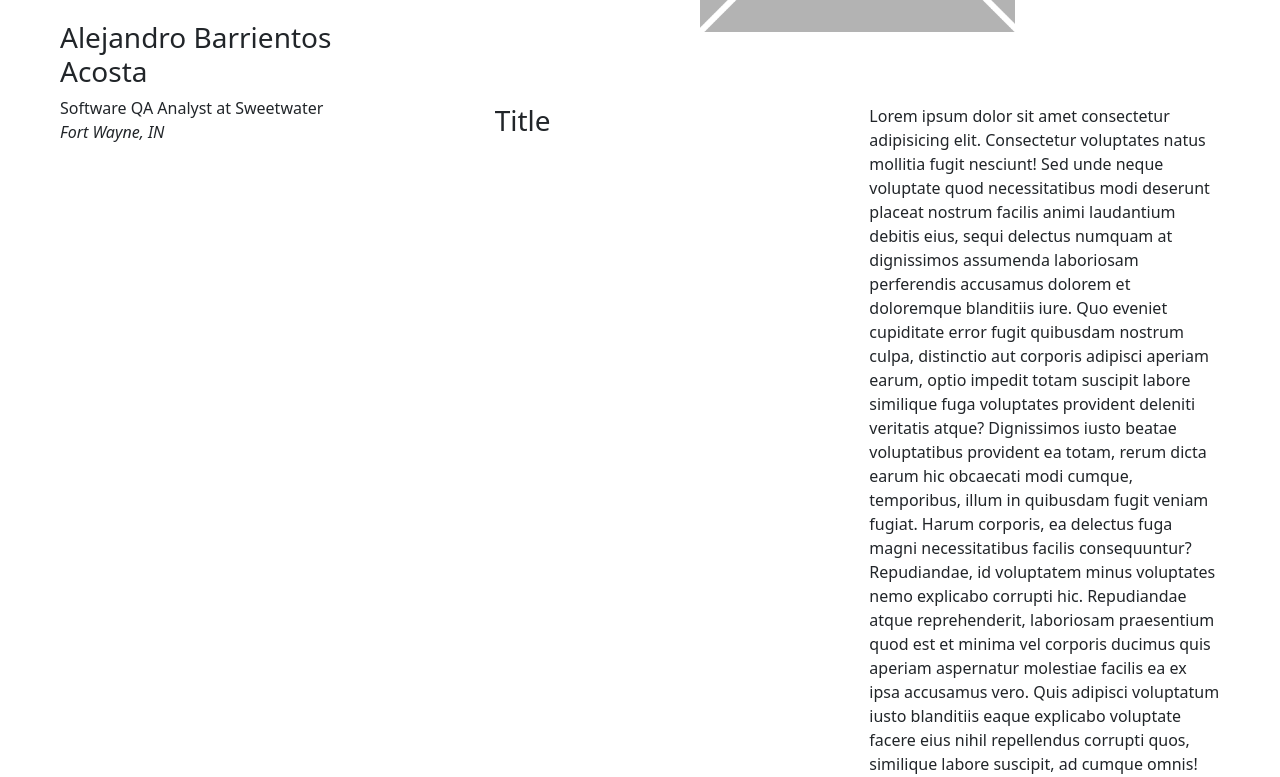
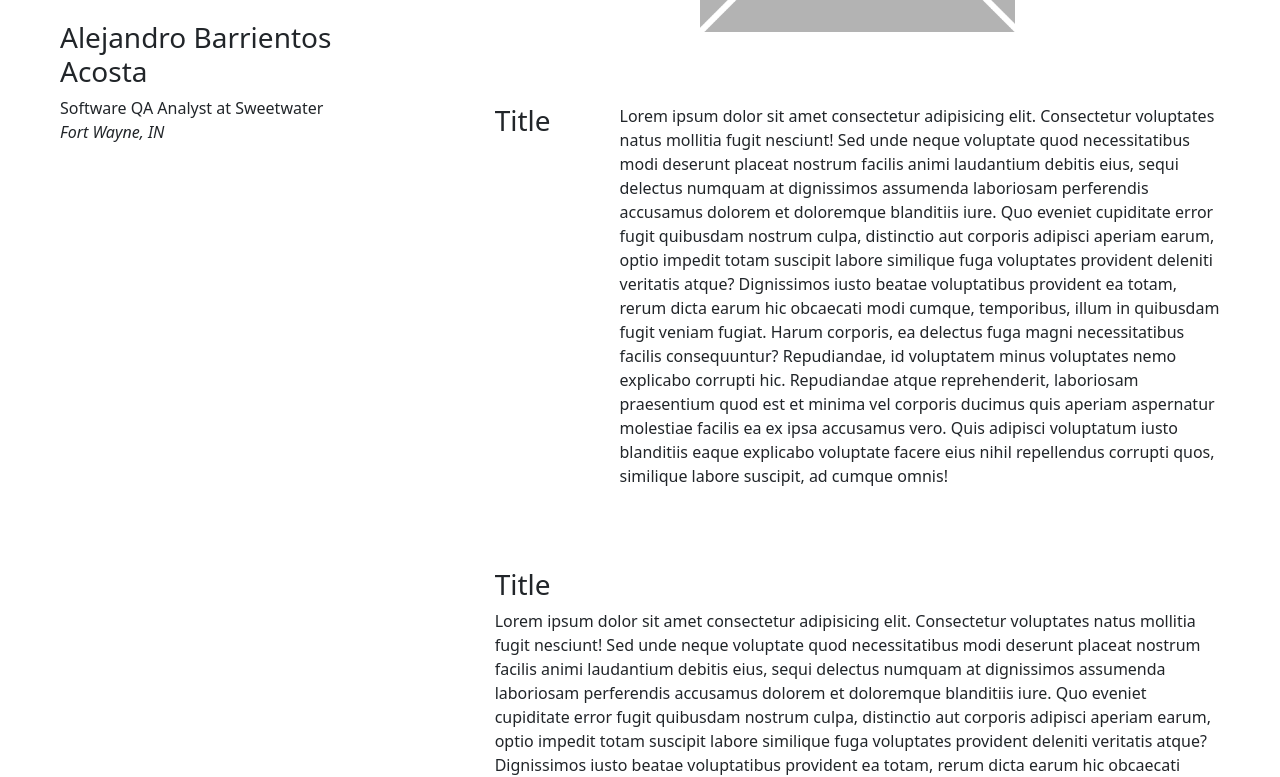
Before and after one commit to aBarrientosA/alejandrobarrientos.github.io, a website: page index.html in a window 1280 px wide. Shown: the part 531-1308 px from the top of the page. Drawn offline with nearby package versions, Linux system fonts and the light colour scheme.

Commit message:
layout fixes

```diff
--- a/index.html
+++ b/index.html
@@ -70,10 +70,10 @@
       <div class="container-sm p-4">
 
         <div class="row">
-          <div class="col-6">
+          <div class="col-2">
             <h3>Title </h3>
           </div>
-          <div class="col-6">
+          <div class="col-10">
             <p>
               Lorem ipsum dolor sit amet consectetur adipisicing elit. Consectetur
               voluptates natus mollitia fugit nesciunt! Sed unde neque voluptate
```
